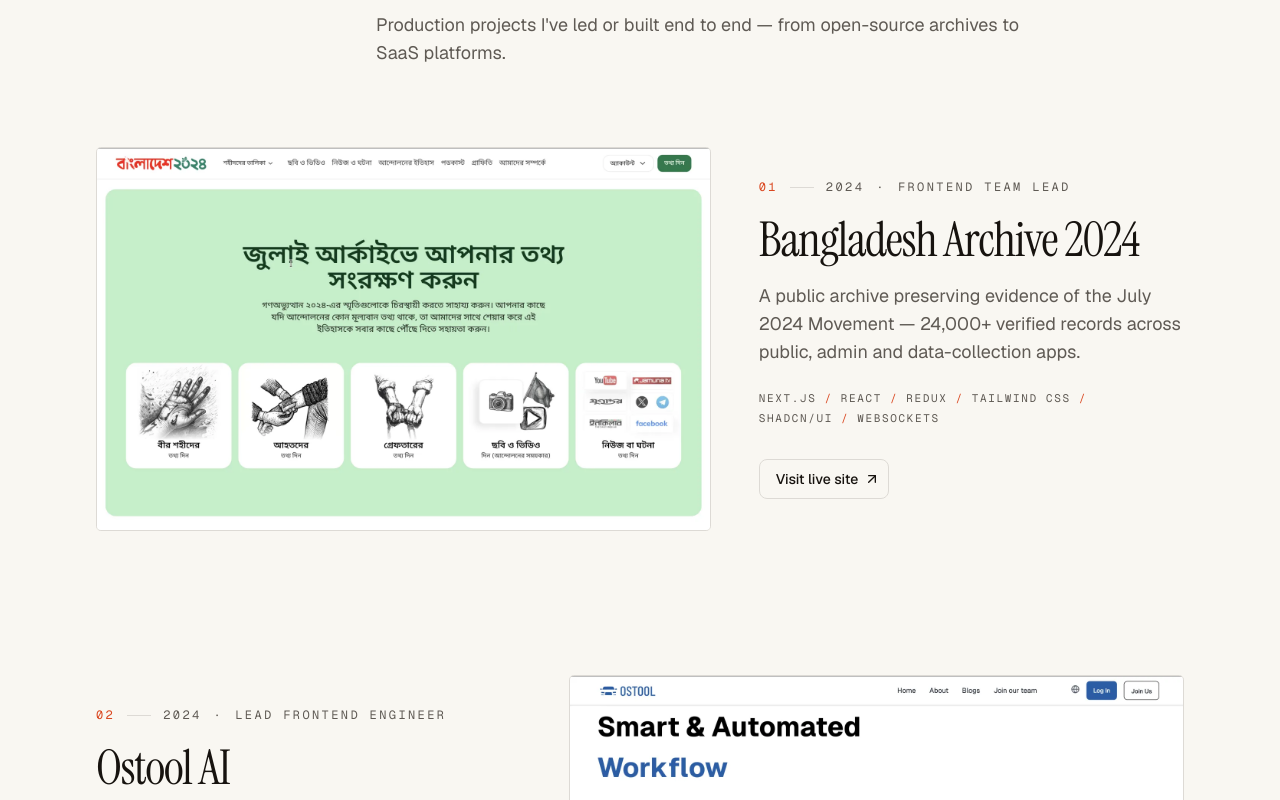
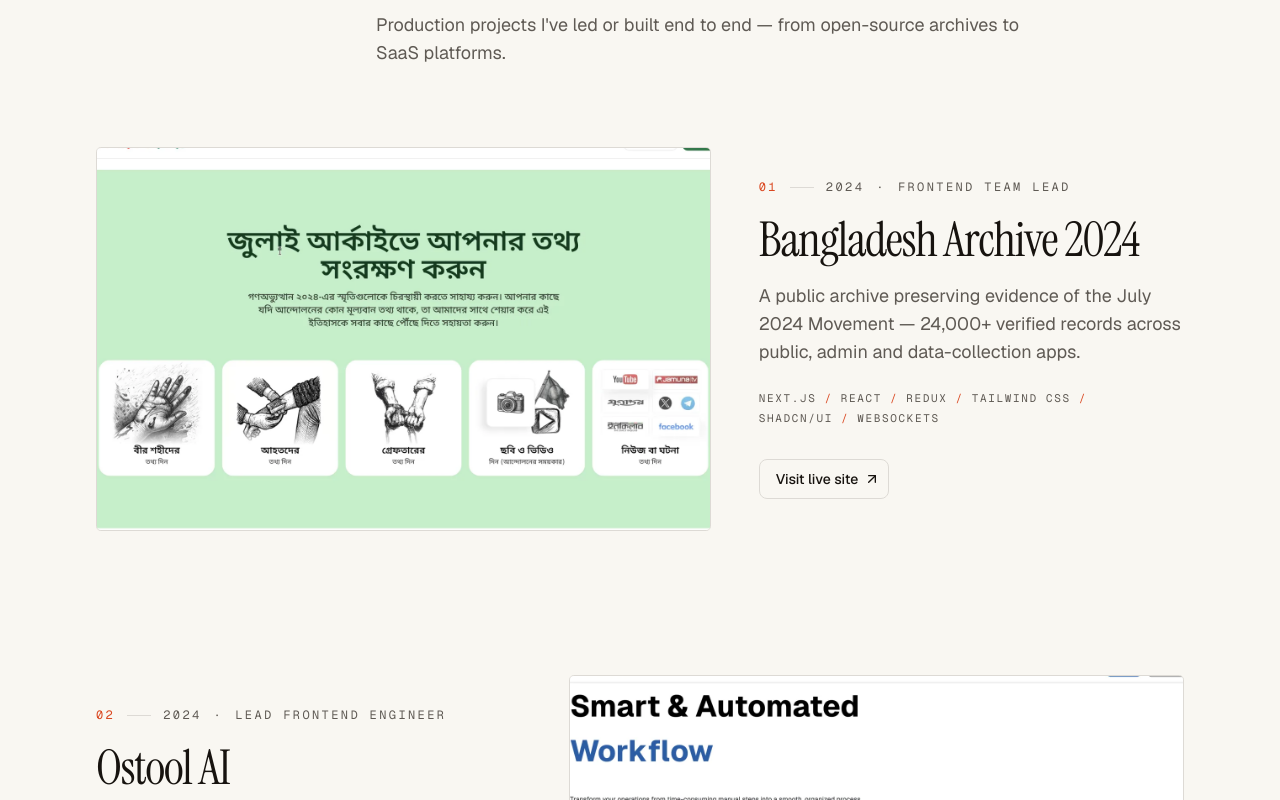
Before and after one commit to AbulBashar38/portfolio-assignment, a Next.js app: page / in a window 1280 px wide. Shown: the part 5100-5900 px from the top of the page. Built offline with nearby package versions, Linux system fonts and the light colour scheme.

Commit message:
feat(projects): add screenshot frame with scroll drift and hover label

```diff
--- a/src/components/sections/projects/featured-project.tsx
+++ b/src/components/sections/projects/featured-project.tsx
@@ -1,7 +1,7 @@
 import { ArrowUpRightIcon } from "lucide-react";
-import Image from "next/image";
 
 import { Reveal } from "@/components/motion/reveal";
+import { ProjectMedia } from "@/components/sections/projects/project-media";
 import { StackList } from "@/components/sections/projects/stack-list";
 import { Button } from "@/components/ui/button";
 import { cn } from "@/lib/utils";
@@ -24,15 +24,7 @@ export function FeaturedProject({ project, index }: FeaturedProjectProps) {
         className={cn("lg:col-span-7", reversed && "lg:order-2")}
         direction={reversed ? "left" : "right"}
       >
-        <div className="relative aspect-[16/10] overflow-hidden rounded-sm border bg-muted">
-          <Image
-            src={project.cover.src}
-            alt={project.cover.alt}
-            fill
-            sizes="(min-width: 1024px) 58vw, 100vw"
-            className="object-cover object-top"
-          />
-        </div>
+        <ProjectMedia image={project.cover} />
       </Reveal>
 
       <Reveal
--- /dev/null
+++ b/src/components/sections/projects/project-media.tsx
@@ -0,0 +1,51 @@
+"use client";
+
+import { ArrowUpRightIcon } from "lucide-react";
+import { motion, useScroll, useTransform } from "motion/react";
+import Image from "next/image";
+import { useRef } from "react";
+
+import type { ImageAsset } from "@/types";
+
+interface ProjectMediaProps {
+  image: ImageAsset;
+  label?: string;
+}
+
+/** Screenshot frame with a slow scroll drift and a hover zoom + label. */
+export function ProjectMedia({
+  image,
+  label = "View case study",
+}: ProjectMediaProps) {
+  const ref = useRef<HTMLDivElement>(null);
+  const { scrollYProgress } = useScroll({
+    target: ref,
+    offset: ["start end", "end start"],
+  });
+  const y = useTransform(scrollYProgress, [0, 1], ["-4%", "4%"]);
+
+  return (
+    <div
+      ref={ref}
+      className="group/media relative aspect-[16/10] overflow-hidden rounded-sm border bg-muted"
+    >
+      <motion.div
+        style={{ y }}
+        className="absolute inset-x-0 -top-[5%] h-[110%]"
+      >
+        <Image
+          src={image.src}
+          alt={image.alt}
+          fill
+          sizes="(min-width: 1024px) 58vw, 100vw"
+          className="object-cover object-top transition-transform duration-700 ease-[cubic-bezier(0.22,1,0.36,1)] group-hover/media:scale-[1.03]"
+        />
+      </motion.div>
+
+      <span className="absolute right-4 bottom-4 inline-flex translate-y-2 items-center gap-1.5 rounded-full bg-background/90 px-3.5 py-2 text-xs font-medium opacity-0 shadow-sm backdrop-blur transition-all duration-300 group-hover/media:translate-y-0 group-hover/media:opacity-100">
+        {label}
+        <ArrowUpRightIcon className="size-3.5" />
+      </span>
+    </div>
+  );
+}
```
